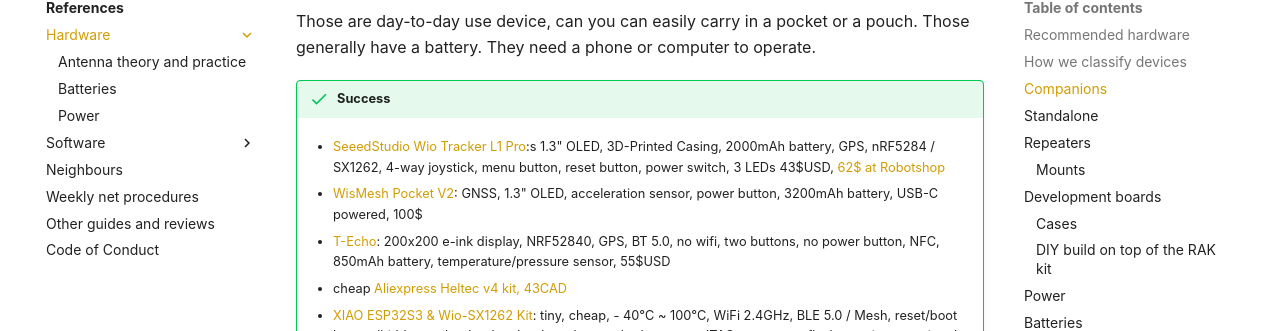
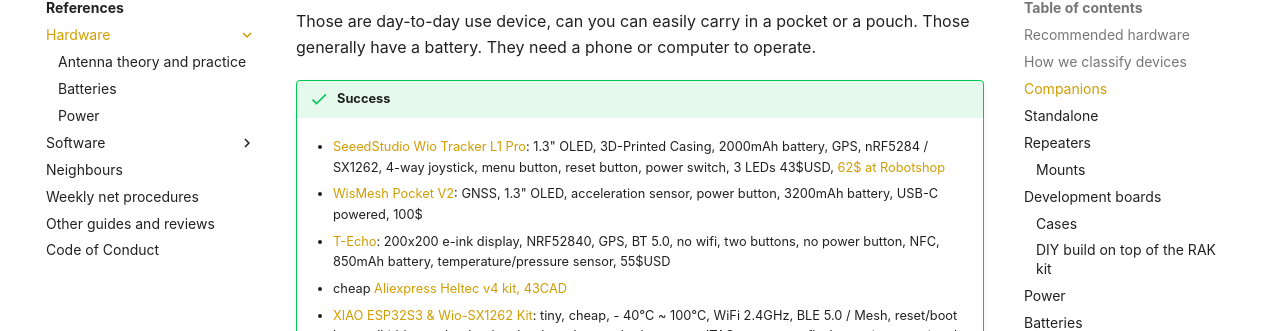
Before and after one commit to ReseauLibre/lora.reseaulibre.ca, an MkDocs documentation site: the page built from docs/references/hardware/index.md, in a window 1280 px wide and 900 px high, scrolled down 3144 px. Shown: the part 121-452 px from the top of the window. Built offline with MkDocs 1.6.1 and Material for MkDocs 9.7.7, drawn with Linux system fonts in a browser that asks for light colours; plug-ins that fetch from the network failed and are left out; comment, search, counter and statistics services are not loaded.

Commit message:
fix typo

```diff
--- a/docs/references/hardware/index.md
+++ b/docs/references/hardware/index.md
@@ -158,7 +158,7 @@
 !!! success
 
     - [SeeedStudio Wio Tracker L1
-    Pro](https://www.seeedstudio.com/Wio-Tracker-L1-Pro-p-6454.html):s
+    Pro](https://www.seeedstudio.com/Wio-Tracker-L1-Pro-p-6454.html):
     1.3" OLED, 3D-Printed Casing, 2000mAh battery, GPS, nRF5284 /
     SX1262, 4-way joystick, menu button, reset button, power switch, 3 LEDs
     43$USD, [62$ at Robotshop](https://ca.robotshop.com/products/seeedstudio-wio-tracker-l1-pro-w-oled-3d-printed-casing?qd=db7541740aaa06e3d86db98e2079eb94)
```
